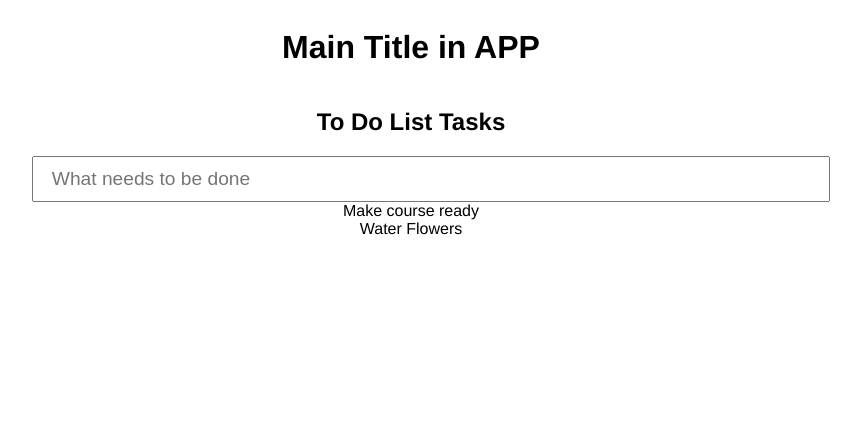
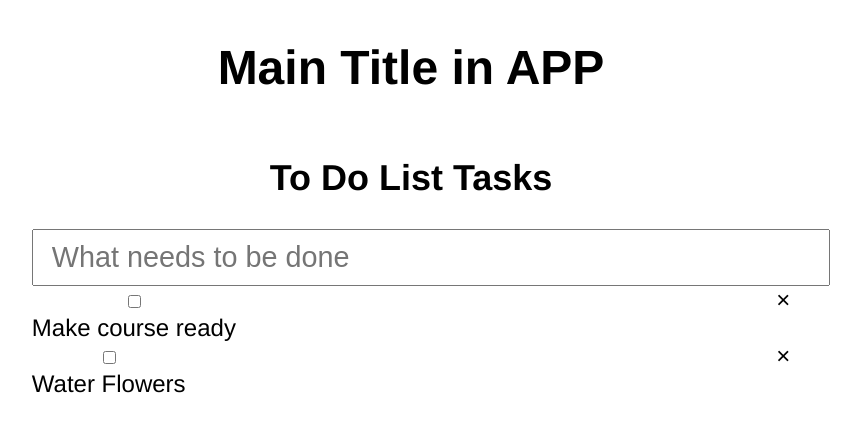
Before and after one commit to YaninaTrekhleb/to-do-list-vue, a Vue app: page / in a window 1280 px wide. Shown: the top 432 px of the page, without its empty margins (229-1090 px from the left). Built offline with nearby package versions, Linux system fonts and the light colour scheme.

Commit message:
Delete / add new taks functionality.

```diff
--- a/src/App.vue
+++ b/src/App.vue
@@ -25,5 +25,6 @@ export default {
   text-align: center;
   margin: 0 auto;
   width: 60%;
+  font-size: 24px;
 }
 </style>
--- a/src/components/ToDoList.vue
+++ b/src/components/ToDoList.vue
@@ -9,12 +9,46 @@
       @keyup.enter="addNewToDo"
     >
     <div
-      v-for="todo in todos"
+      v-for="(todo, index) in todos"
       :key="todo.id"
       class="todo-item"
     >
-      {{ todo.title }}
+      <div class="todo-item-left">
+        <input
+          type="checkbox"
+          v-model="todo.completed"
+        >
+        <div
+          v-if="!todo.editing"
+          @dblclick="editToDo(todo)"
+          class="todo-item-lable"
+          :class="{ completed : todo.completed }"
+        >
+          {{ todo.title }}
+        </div>
+        <input
+          type="text"
+          v-else
+          v-model="todo.title"
+          class="todo-item-edit"
+          @blur="doneEdit(todo)"
+          @keyup.enter="doneEdit(todo)"
+          v-focus
+          @keyup.esc="cancelEdit(todo)"
+        >
+      </div>
+      <div
+        class="remove-item"
+        @click="removeToDo(index)"
+      >
+        &times;
+      </div>
     </div>
+
+    <div class="extra-container">
+
+    </div>
+
   </div>
 </template>
 
@@ -27,18 +61,28 @@ export default {
     return {
       newTodo: '',
       idForTodo: 3,
+      beforeEditCache: '',
       todos: [
         {
           id: 1,
           title: 'Make course ready',
-          completed: false
+          completed: false,
+          editing: false
         },
         {
           id: 2,
           title: 'Water Flowers',
-          completed: false
+          completed: false,
+          editing: false
         },
       ]
+    }
+  },
+  directives: {
+    focus: {
+      inserted: function (el) {
+        el.focus()
+      }
     }
   },
   methods: {
@@ -55,6 +99,23 @@ export default {
 
       this.newTodo = ''
       this.idForTodo++
+    },
+    removeToDo(index) {
+      this.todos.splice(index, 1)
+    },
+    editToDo(todo) {
+      this.beforeEditCache = todo.title
+      todo.editing = true
+    },
+    doneEdit(todo) {
+      if (todo.title.trim() == '') {
+        todo.title = this.beforeEditCache
+      }
+      todo.editing = false
+    },
+    cancelEdit(todo) {
+      todo.title = this.beforeEditCache
+      todo.editing = false
     }
   }
 }
@@ -66,4 +127,34 @@ export default {
     padding: 10px 18px;
     font-size: 1.2em;
   }
+
+  .todo-item {
+    display: flex;
+    flex-direction: row;
+    justify-content: space-between;
+  }
+
+  .remove-item {
+    cursor: pointer;
+    margin-left: 14px;  /* ? */
+  }
+
+  &:hover {
+    color: black;
+  }
+
+  .todo-item-edit {
+    font-size: 24px;
+    color: #2c3e50;
+    margin-left: 12px;
+    width: 100%;
+    padding: 10px;
+    border: 1px solid #ccc;
+    font-family: 'Avenir', Arial, Helvetica, sans-serif;
+  }
+
+  .completed {
+    text-decoration: line-through;
+    color: grey;
+  }
 </style>
```
